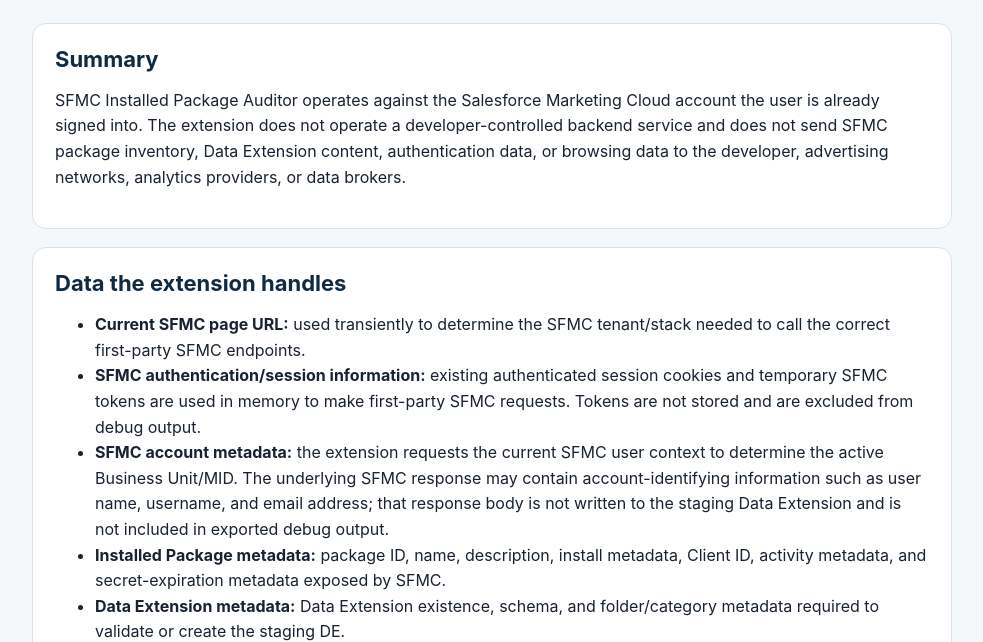
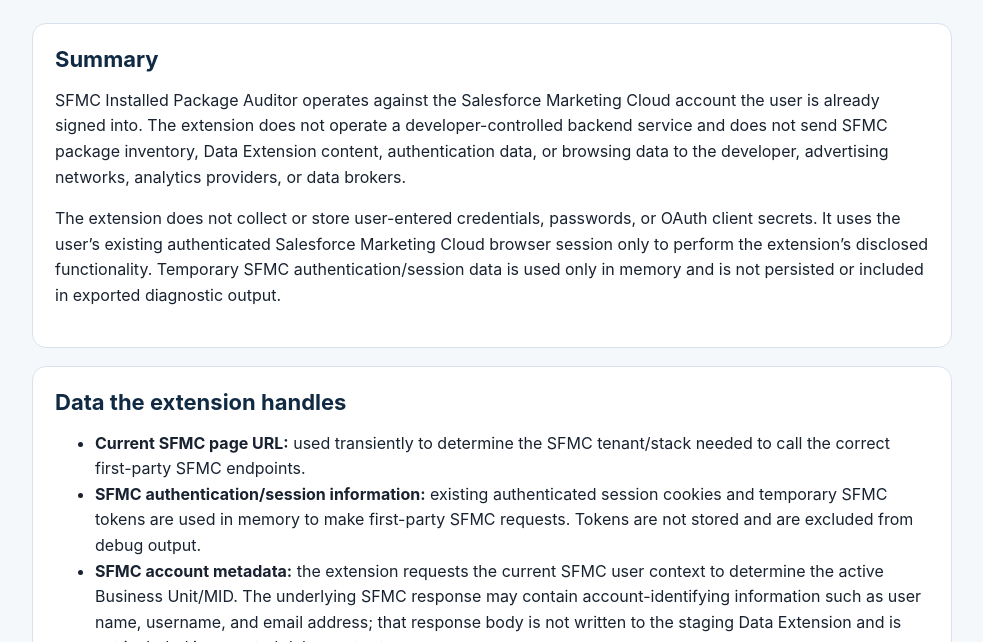
Before and after one commit to jdozer1/sfmc-installed-package-auditor, a plain HTML site: page docs/privacy.html in a window 1280 px wide. Shown: the part 156-798 px from the top of the page, without its empty margins (148-1131 px from the left). Drawn offline with Linux system fonts and the light colour scheme.

Commit message:
Update privacy.html

```diff
--- a/docs/privacy.html
+++ b/docs/privacy.html
@@ -15,6 +15,7 @@
 
 <div class="card"><h2>Summary</h2>
 <p>SFMC Installed Package Auditor operates against the Salesforce Marketing Cloud account the user is already signed into. The extension does not operate a developer-controlled backend service and does not send SFMC package inventory, Data Extension content, authentication data, or browsing data to the developer, advertising networks, analytics providers, or data brokers.</p>
+<p>The extension does not collect or store user-entered credentials, passwords, or OAuth client secrets. It uses the user’s existing authenticated Salesforce Marketing Cloud browser session only to perform the extension’s disclosed functionality. Temporary SFMC authentication/session data is used only in memory and is not persisted or included in exported diagnostic output.</p>
 </div>
 
 <div class="card"><h2>Data the extension handles</h2>
```
